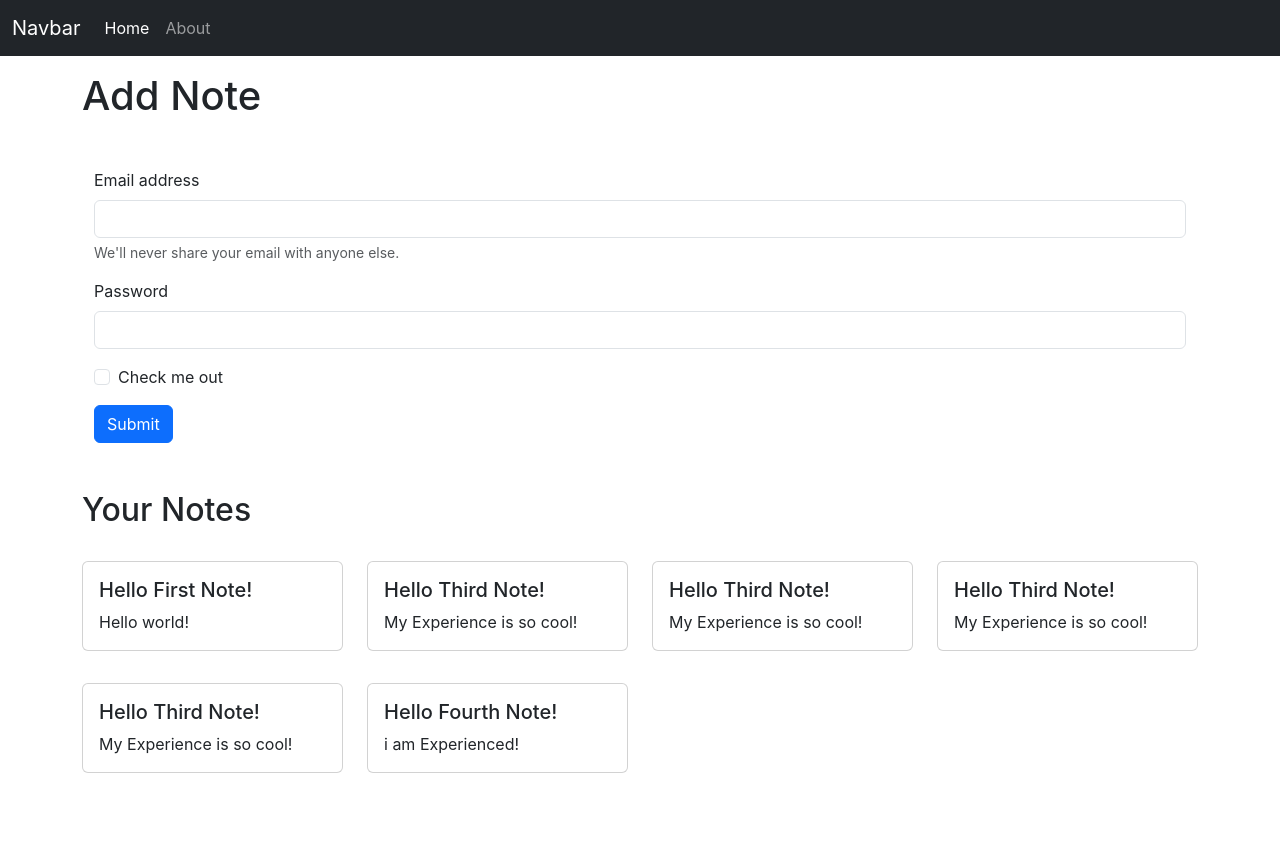
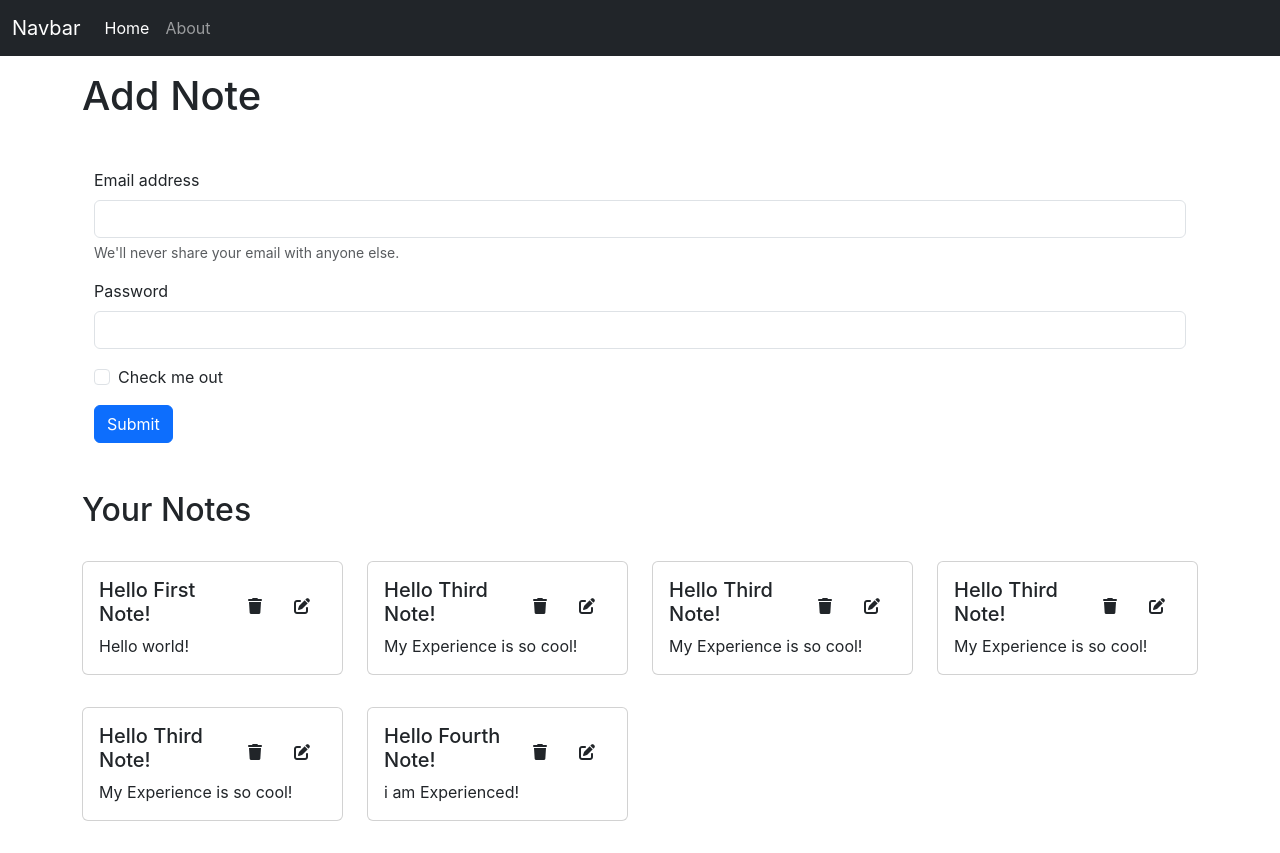
Before and after one commit to Arp1it/inotebook, a React (Create React App) app: page / in a window 1280 px wide. Before the commit the page ends 805 px from the top, so only its background shows below. Built offline with nearby package versions, Linux system fonts and the light colour scheme.

Commit message:
Video 62 completed

```diff
--- a/public/index.html
+++ b/public/index.html
@@ -26,6 +26,7 @@
     -->
     <link href="https://cdn.jsdelivr.net/npm/bootstrap@5.3.6/dist/css/bootstrap.min.css" rel="stylesheet" integrity="sha384-4Q6Gf2aSP4eDXB8Miphtr37CMZZQ5oXLH2yaXMJ2w8e2ZtHTl7GptT4jmndRuHDT" crossorigin="anonymous">
     <title>React App</title>
+    <script src="https://kit.fontawesome.com/b3c328fcec.js" crossorigin="anonymous"></script>
   </head>
   <body>
     <noscript>You need to enable JavaScript to run this app.</noscript>
--- a/src/App.js
+++ b/src/App.js
@@ -9,6 +9,7 @@
 import Home from './componenets/Home';
 import About from './componenets/About';
 import NoteState from './context/notes/NoteState';
+import Alert from './componenets/Alert';
 
 function App() {
   return (
@@ -16,6 +17,7 @@
       <NoteState>
         <Router>
           <Navbar />
+          {/* <Alert /> */}
 
           <div className="container my-3">
           <Switch>
--- /dev/null
+++ b/src/componenets/Alert.js
@@ -0,0 +1,13 @@
+import React from 'react'
+
+const Alert = () => {
+    return (
+        <div>
+            <div className="alert alert-primary" role="alert">
+                A simple primary alert—check it out!
+            </div>
+        </div>
+    )
+}
+
+export default Alert
--- a/src/componenets/Home.js
+++ b/src/componenets/Home.js
@@ -20,7 +20,7 @@
             <input type="checkbox" className="form-check-input" id="exampleCheck1" />
             <label className="form-check-label" htmlFor="exampleCheck1">Check me out</label>
           </div>
-          <button type="submit" class="btn btn-primary">Submit</button>
+          <button type="submit" className="btn btn-primary">Submit</button>
         </form>
       </div>
       <Notes />
--- a/src/componenets/Noteitem.js
+++ b/src/componenets/Noteitem.js
@@ -6,10 +6,14 @@
     return (
         <div className='col-md-3'>
             <div className="card my-3">
-                    <div className="card-body">
+                <div className="card-body">
+                    <div className="d-flex align-items-center">
                         <h5 className="card-title">{note.title}</h5>
-                        <p className="card-text">{note.description}</p>
+                        <i className="fa-solid fa-trash mx-3"></i>
+                        <i className="fa-solid fa-pen-to-square mx-3"></i>
                     </div>
+                    <p className="card-text">{note.description}</p>
+                </div>
             </div>
         </div>
     )
--- a/src/componenets/Notes.js
+++ b/src/componenets/Notes.js
@@ -11,7 +11,7 @@
             <h2>Your Notes</h2>
             <div className="row my-3">
                 {note.map((note) => {
-                    return <Noteitem note={note} />
+                    return <Noteitem key={note._id} note={note} />
                 })}
             </div>
         </div>
--- a/src/context/notes/NoteState.js
+++ b/src/context/notes/NoteState.js
@@ -12,7 +12,16 @@
     "__v": 0
   },
   {
-    "_id": "680cb1f309aafd6f4bd5fa3a",
+    "_id": "680cb1f309aafd6f4bd5fa3a6",
+    "user": "6709237f1c5e3c02e1695ee8",
+    "title": "Hello Third Note!",
+    "description": "My Experience is so cool!",
+    "tag": "public",
+    "date": "2025-04-26T10:14:11.612Z",
+    "__v": 0
+  },
+  {
+    "_id": "680cb1f309aafd6f4bd5fa3a1",
     "user": "6709237f1c5e3c02e1695ee8",
     "title": "Hello Third Note!",
     "description": "My Experience is so cool!",
@@ -30,16 +39,7 @@
     "__v": 0
   },
   {
-    "_id": "680cb1f309aafd6f4bd5fa3a",
-    "user": "6709237f1c5e3c02e1695ee8",
-    "title": "Hello Third Note!",
-    "description": "My Experience is so cool!",
-    "tag": "public",
-    "date": "2025-04-26T10:14:11.612Z",
-    "__v": 0
-  },
-  {
-    "_id": "680cb1f309aafd6f4bd5fa3a",
+    "_id": "680cb1f309aafd6f4bd5fa3a9",
     "user": "6709237f1c5e3c02e1695ee8",
     "title": "Hello Third Note!",
     "description": "My Experience is so cool!",
--- a/src/index.css
+++ b/src/index.css
@@ -11,3 +11,8 @@
   font-family: source-code-pro, Menlo, Monaco, Consolas, 'Courier New',
     monospace;
 }
+
+
+i{
+  cursor: pointer;
+}
```
